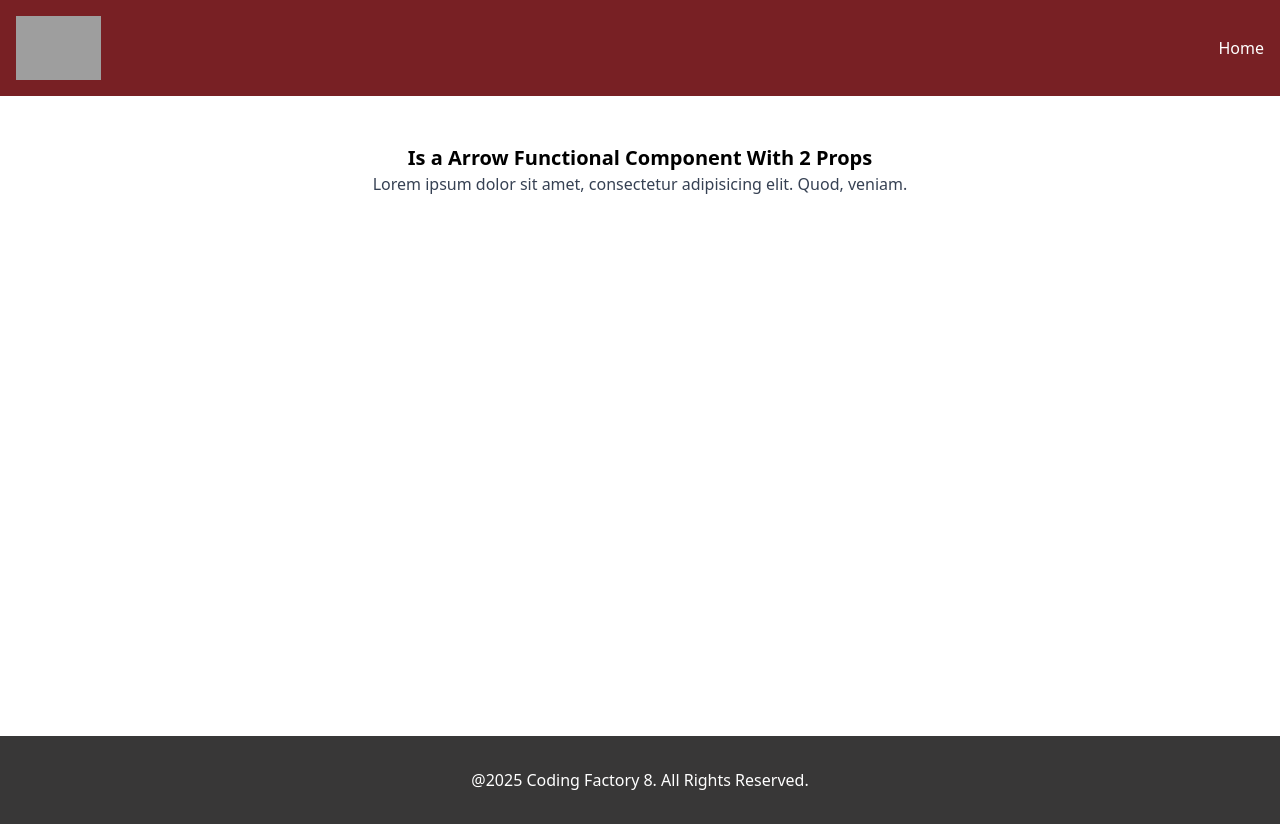
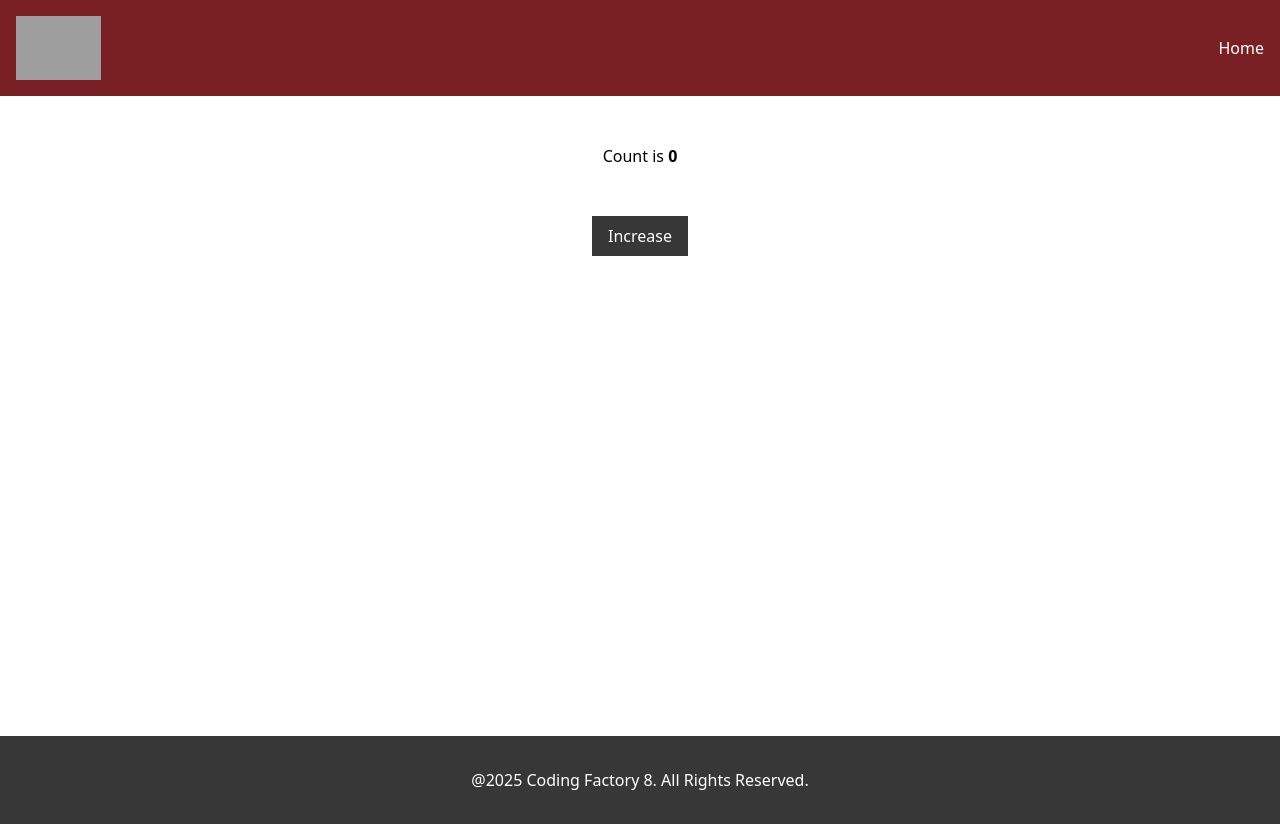
Before and after one commit to DamMarin/cf8-react-intro, a React app: page / in a window 1280 px wide. Built offline with nearby package versions, Linux system fonts and the light colour scheme; grey boxes are pictures that could not be loaded; the HTML template or start-up script is replaced by a standard one.

Commit message:
feat: add ClassComponentWithState and FunctionalComponentWithState  components

```diff
--- a/src/App.tsx
+++ b/src/App.tsx
@@ -3,9 +3,12 @@
 // import FunctionalComponent from "./components/FunctionalComponent.tsx";
 // import ArrowFunctionalComponent from "./components/ArrowFunctionalComponent.tsx";
 // import ArrowFunctionalComponentWithProps from "./components/ArrowFunctionalComponentWithProps.tsx";
-import ArrowFunctionalComponentWithPropsType from "./components/ArrowFunctionalComponentWithPropsType.tsx";
+// import ArrowFunctionalComponentWithPropsType from "./components/ArrowFunctionalComponentWithPropsType.tsx";
 // import Card from "./components/Card.tsx";
 import Layout from "./components/Layout.tsx";
+// import ViteIntro from "./components/ViteIntro/ViteIntro.tsx";
+// import FunctionalComponentWithState from "./components/FunctionalComponentWithState.tsx";
+import ClassComponentWithState from "./components/ClassComponentWithState.tsx";
 
 function App() {
   return (
@@ -26,12 +29,15 @@
       {/*    description="Lorem ipsum dolor sit amet, consectetur adipisicing elit. Quod, veniam."*/}
       {/*  />*/}
       {/*</Card>*/}
+
       <Layout>
+          {/*<ArrowFunctionalComponentWithPropsType*/}
+          {/*  title="Is a Arrow Functional Component With 2 Props"*/}
+          {/*  description="Lorem ipsum dolor sit amet, consectetur adipisicing elit. Quod, veniam."*/}
+          {/*/>*/}
 
-          <ArrowFunctionalComponentWithPropsType
-            title="Is a Arrow Functional Component With 2 Props"
-            description="Lorem ipsum dolor sit amet, consectetur adipisicing elit. Quod, veniam."
-          />
+        {/*<FunctionalComponentWithState />*/}
+        <ClassComponentWithState />
 
       </Layout>
     </>
--- /dev/null
+++ b/src/components/ClassComponentWithState.tsx
@@ -0,0 +1,34 @@
+import { Component } from "react";
+
+type Props = object;
+
+type State = {
+  count: number;
+};
+
+class ClassComponentWithState extends Component<Props, State> {
+  constructor(props: Props){
+    super(props);
+    this.state = { count: 0 };
+  }
+  increase = () => {
+    this.setState({count: this.state.count + 1 });
+  }
+  render() {
+    return (
+      <>
+        <h1 className="text-center my-12">Count is <strong>{this.state.count}</strong></h1>
+        <div className="text-center">
+          <button
+            className="bg-cf-dark-gray text-white py-2 px-4"
+            onClick={this.increase}
+          >
+            Increase
+          </button>
+        </div>
+      </>
+    )
+  }
+}
+
+export default ClassComponentWithState;
--- /dev/null
+++ b/src/components/FunctionalComponentWithState.tsx
@@ -0,0 +1,24 @@
+import {useState} from 'react';
+
+const FunctionalComponentWithState = () => {
+  const [count, setCount] = useState(0);
+
+  const increaseCount = () => {
+    setCount(count + 1);
+  }
+
+  return (
+    <>
+      <h1 className="text-center my-12">Count is <strong>{count}</strong></h1>
+      <div className="text-center">
+        <button
+          className="bg-cf-dark-gray text-white py-2 px-4"
+          onClick={increaseCount}
+        >
+          Increase
+        </button>
+      </div>
+    </>
+  )
+}
+export default FunctionalComponentWithState;
```
